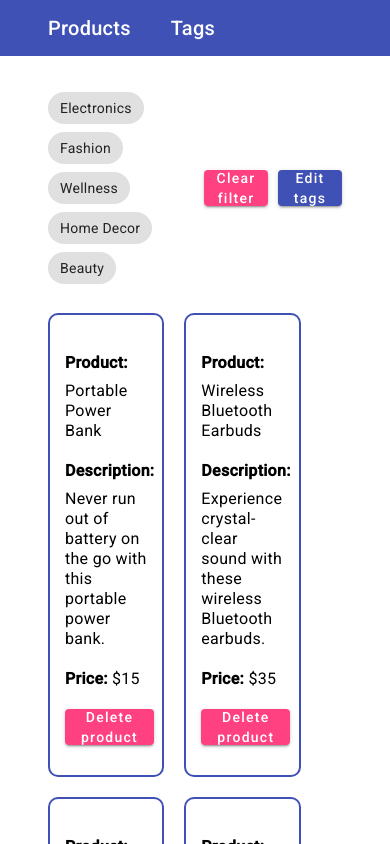
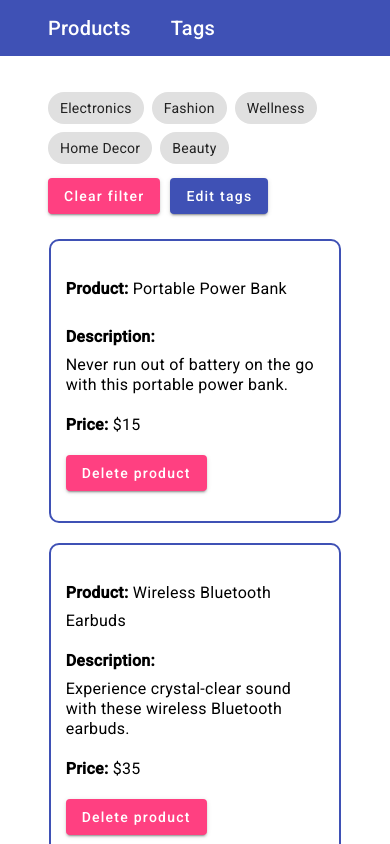
Before and after one commit to kiowoji/angular-app, an Angular app: page /product-list in a window 390 px wide. Shown: the top 844 px of the page. Built offline with nearby package versions, Linux system fonts and the light colour scheme.

Commit message:
add media queries

```diff
--- a/src/app/components/product/product-detail/product-detail.component.css
+++ b/src/app/components/product/product-detail/product-detail.component.css
@@ -8,3 +8,17 @@
 .product-details__info {
     margin-bottom: 15px;
 }
+
+
+@media screen and (max-width: 980px) {
+    .product-details{
+        width: 60vw;
+    }
+}
+
+@media screen and (max-width: 630px) {
+    .product-details{
+        width: 80vw;
+        padding: 0 2rem;
+    }
+}
--- a/src/app/components/product/product-list/product-list.component.css
+++ b/src/app/components/product/product-list/product-list.component.css
@@ -39,3 +39,35 @@
   font-weight: 600;
   line-height: 36px;
 }
+
+.filter-tags__buttons{
+  display: flex;
+  gap: 10px;
+}
+
+
+@media screen and (max-width: 980px) {
+
+  .product-list__cards__item{
+    width: 42%;
+  }
+
+  .product-list__cards {
+    justify-content: space-between;
+  }
+
+  .filter-tags{
+    flex-direction: column;
+    align-items: flex-start;
+  }
+}
+
+@media screen and (max-width: 630px) {
+  .product-list__cards__item{
+    width: 88%;
+  }
+
+  .product-list__cards {
+    justify-content: center;
+  }
+}
--- a/src/app/components/product/product-list/product-list.component.html
+++ b/src/app/components/product/product-list/product-list.component.html
@@ -5,8 +5,10 @@
         <span>{{ tag.name }}</span>
       </mat-chip-option>
     </mat-chip-listbox>
-    <button mat-raised-button color="accent" (click)="clearFilter()">Clear filter</button>
-    <button mat-raised-button color="primary" routerLink="/tag-list">Edit tags</button>
+    <div class="filter-tags__buttons">
+      <button mat-raised-button color="accent" (click)="clearFilter()">Clear filter</button>
+      <button mat-raised-button color="primary" routerLink="/tag-list">Edit tags</button>
+    </div>
   </div>
 
   <div class="product-list">
--- a/src/app/components/tag/tag-list/tag-list.component.css
+++ b/src/app/components/tag/tag-list/tag-list.component.css
@@ -25,3 +25,19 @@
     gap: 10px;
     margin-top: 15px;
 }
+
+
+@media screen and (max-width: 630px) {
+
+    .tags__list__item__name{
+    width: 100px;
+}
+    .tags__list__item__color{
+        display: none;
+    }
+
+    .tags__buttons{
+  flex-direction: column;
+
+}
+}
--- a/src/app/components/tag/tag-list/tag-list.component.html
+++ b/src/app/components/tag/tag-list/tag-list.component.html
@@ -4,7 +4,7 @@
     <li *ngFor="let tag of tags" class="tags__list__item">
       <div class="tags__list__item__name" [ngStyle]="{ 'background': tag.color }">
         <span>{{ tag.name }}</span>
-        <span> ({{ tag.color }})</span>
+        <span class="tags__list__item__color"> ({{ tag.color }})</span>
       </div>
       <button mat-raised-button color="primary" (click)="editTag(tag)">
         Edit
--- a/src/styles.css
+++ b/src/styles.css
@@ -51,3 +51,21 @@ ul {
   margin-top: 20px;
   gap: 4px;
 }
+
+@media screen and (max-width: 980px) {
+  .edit-product__form,
+  .add-product__form,
+  .edit-tag__form,
+  .new-tag__form {
+    width: 50vw;
+  }
+}
+
+@media screen and (max-width: 630px) {
+  .edit-product__form,
+  .add-product__form,
+  .edit-tag__form,
+  .new-tag__form {
+    width: 80vw;
+  }
+}
```
